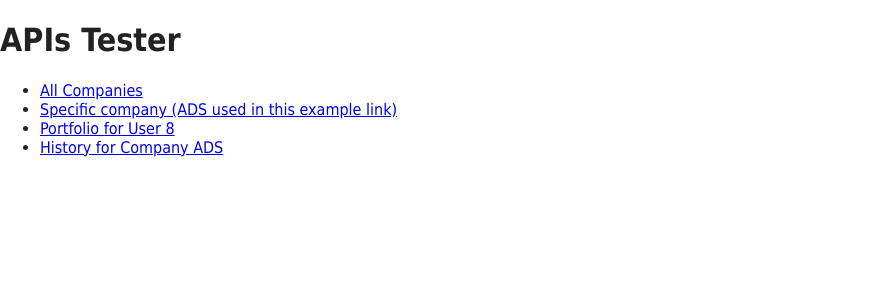
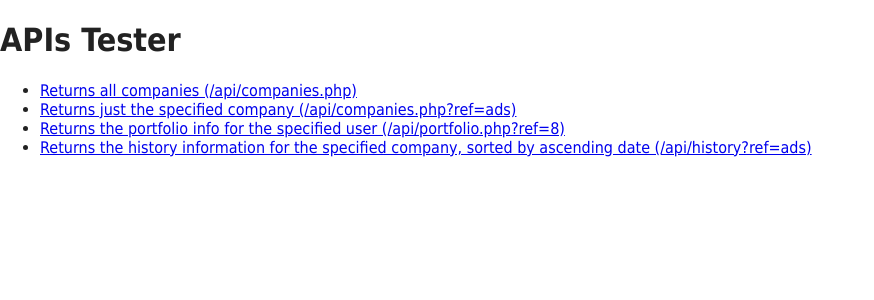
Before and after one commit to TheShahOne/WEB2-COMP3512-A1-2025, a PHP site: page /api.php in a window 1280 px wide. Shown: the part 60-360 px from the top of the page, without its empty margins (0-874 px from the left). Run offline with PHP 8.4, Linux system fonts and the light colour scheme.

Commit message:
final minor changes
wording, code clarity.

```diff
--- a/api.php
+++ b/api.php
@@ -21,10 +21,10 @@
 
   <h1>APIs Tester</h1>
   <ul>
-    <li><a href="api/companies.php">All Companies</a></li>
-    <li><a href="api/companies.php?ref=ads">Specific company (ADS used in this example link)</a></li>
-    <li><a href="api/portfolio.php?ref=8">Portfolio for User 8</a></li>
-    <li><a href="api/history.php?ref=ADS">History for Company ADS</a></li>
+    <li><a href="api/companies.php">Returns all companies (/api/companies.php)</a></li>
+    <li><a href="api/companies.php?ref=ads">Returns just the specified company (/api/companies.php?ref=ads)</a></li>
+    <li><a href="api/portfolio.php?ref=8">Returns the portfolio info for the specified user (/api/portfolio.php?ref=8)</a></li>
+    <li><a href="api/history.php?ref=ADS">Returns the history information for the specified company, sorted by ascending date (/api/history?ref=ads)</a></li>
   </ul>
 </body>
 </html>
```
Also changed, not shown: index.php (+3 -4 lines).
